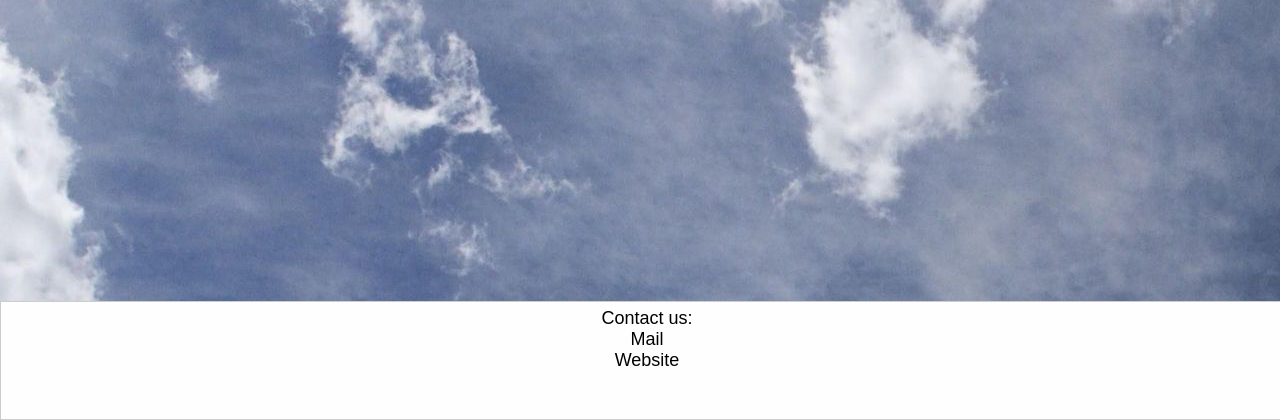
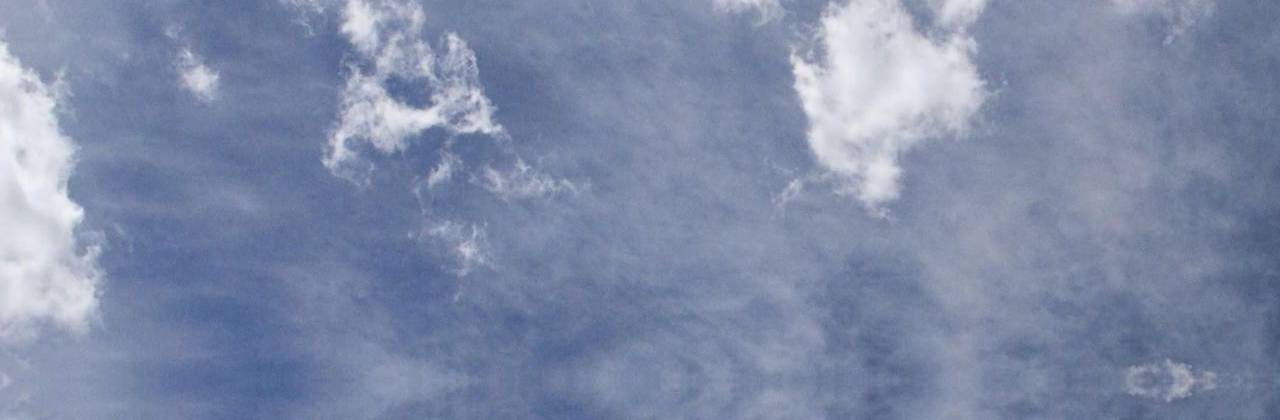
Before and after one commit to tjespe/bris, a PHP site: page /index.php in a window 1280 px wide. Shown: the part 380-800 px from the top of the page. Run offline with PHP 8.4, Linux system fonts and the light colour scheme; data that the repository does not hold is empty; some libraries are stand-ins or nearby versions.

Commit message:
Removed code and changed URL

```diff
--- a/index.php
+++ b/index.php
@@ -43,7 +43,7 @@ $location = str_replace("%20"," ",str_replace("%C3%85","Å",str_replace("%C3%98"
   <style ng-if="master.ubuntuLoaded">{{master.ubuntu}}</style>
 </head>
 
-<body ng-controller="viewCtrl as view" ontouchstart para-back="https://static.<?= $dname ?>.tk/img/background.jpg" style="background-image:url(/static/img/background.jpg)">
+<body ng-controller="viewCtrl as view" ontouchstart para-back="/static/img/background.jpg" style="background-image:url(/static/img/background.jpg)">
 
   <div class="page-content-wrapper">
     <header>
@@ -70,20 +70,6 @@ $location = str_replace("%20"," ",str_replace("%C3%85","Å",str_replace("%C3%98"
 
   </div>
 
-  <div class="footer" id="footeren" ng-hide="view.standalone">
-    <?= $text->{'contactHead'} ?>
-    <div class="container">
-      <div class="col-xs-6"><?= $text->{'mail'} ?></div>
-      <div class="col-xs-6"><?= $text->{'web'} ?></div>
-      <div class="col-xs-6">
-        <a href="mailto:admin@thorin-apps.tk"><span class="glyphicon glyphicon-envelope"></span></a>
-      </div>
-      <div class="col-xs-6">
-        <a href="https://thorin-apps.tk/"><span class="glyphicon glyphicon-globe"></span></a>
-      </div>
-    </div>
-  </div>
-
   <lazy ng-if="master.lazyModulesLoaded">
     <div ng-include="'/static/html/cookie-box.php'" ng-controller="cookieCtrl as c"></div>
   </lazy>
```
